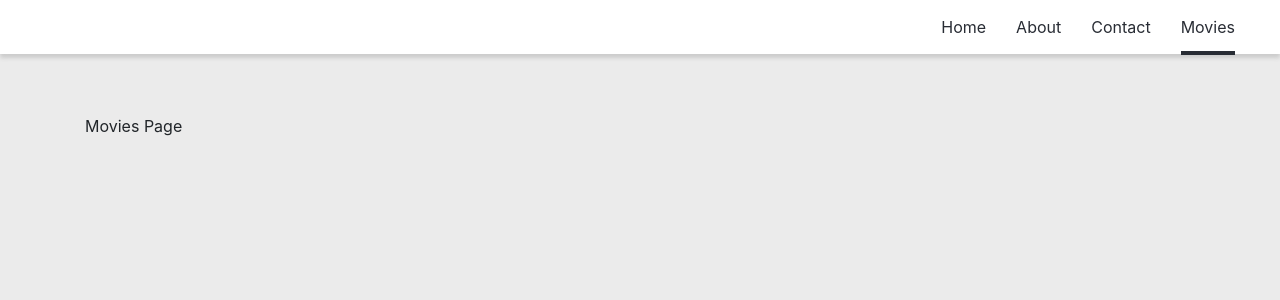
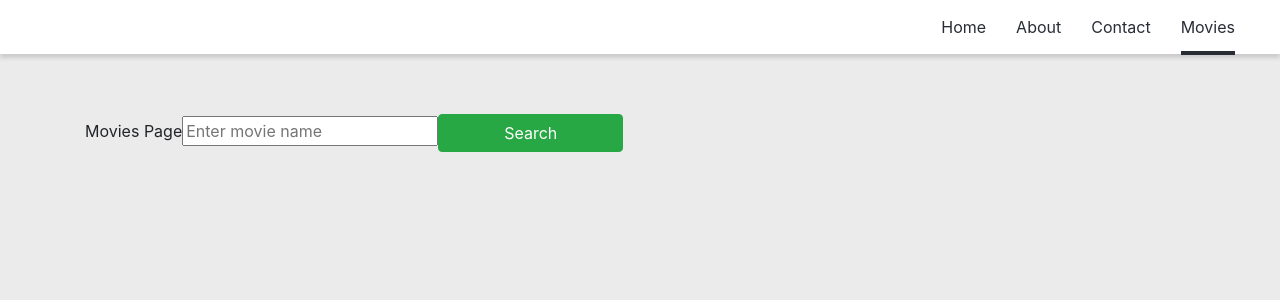
Before and after one commit to techdheerajkumar/reacthooks, a React (Create React App) app in the folder react-hooks-todoapp/: page /movies in a window 1280 px wide. Shown: the top 300 px of the page. Built offline with nearby package versions, Linux system fonts and the light colour scheme; no server answers.

Commit message:
fetching movie database

```diff
--- a/react-hooks-todoapp/package.json
+++ b/react-hooks-todoapp/package.json
@@ -6,6 +6,7 @@
     "@testing-library/jest-dom": "^4.2.4",
     "@testing-library/react": "^9.5.0",
     "@testing-library/user-event": "^7.2.1",
+    "axios": "^0.19.2",
     "react": "^16.13.1",
     "react-dom": "^16.13.1",
     "react-router-dom": "^5.2.0",
--- a/react-hooks-todoapp/src/Pages/MoviePageComponent.js
+++ b/react-hooks-todoapp/src/Pages/MoviePageComponent.js
@@ -1,11 +1,44 @@
-import React from 'react';
+import React, { useState, useEffect } from 'react';
+import InputField from '../Atoms/InputComponent';
+import ButtonComponent from '../Atoms/ButtonComponent';
+const MoviePage = () => {
+    const [getData, setData] = useState(); //setting on basis of input Value
+    const [movie, setMovie] = useState(); //setting on basic of button click
+    const [movieData, setMovieData] = useState(0);
 
-const MoviePage = () => {
+
+    useEffect(() => {
+
+        fetch(`http://www.omdbapi.com/?apikey=20c10bc&t=${movie}`).
+            then(response => response.json()).
+            then(data => {
+                console.log(data)
+            }
+            );
+
+    }, [movie])
+
+
+
+    const changeHandler = (e) => {
+        setData(e.target.value)
+    }
+
+    const clickHandler = () => {
+        setMovie(getData);
+
+    }
     return (
         <div className="page-wrapper">
             <div className="container">
                 Movies Page
-        </div>
+                <InputField
+                    placeHolder="Enter movie name"
+                    change={changeHandler}
+                />
+                <ButtonComponent btnName="Search" click={clickHandler} />
+
+            </div>
         </div>
     )
 }
```
Also changed, not shown: react-hooks-todoapp/src/Organisms/FetchApiComponent.js (added, +14 -0 lines), 1 other file (tests, documents, lock files or other folders).
